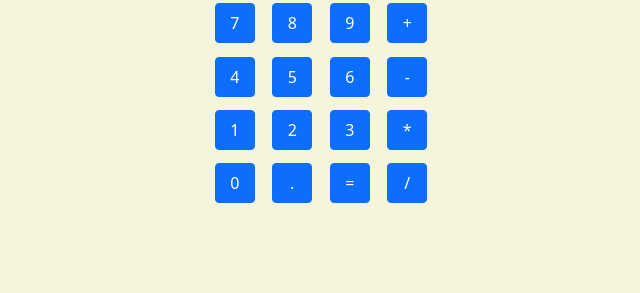
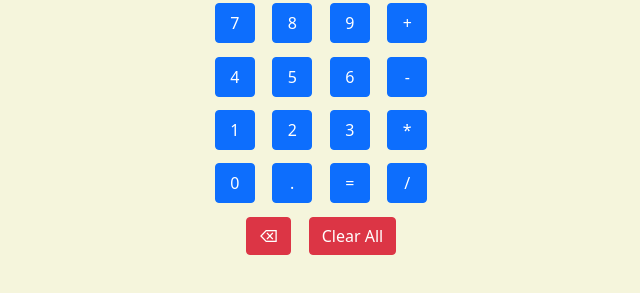
Before and after one commit to arghya17/Calculator, a plain HTML site: page index.html in a window 1280 px wide. Shown: the part 171-464 px from the top of the page, without its empty margins (319-959 px from the left). Drawn offline with nearby package versions, Linux system fonts and the light colour scheme.

Commit message:
Backspace and Clear All Feature added Answer storage corrected too

```diff
--- a/index.html
+++ b/index.html
@@ -133,6 +133,10 @@
           onclick="calculate('/')"
         />
       </div>
+      <div>
+        <input type="button" class="btn btn-danger" value="&#x232b" onclick="extract()" />
+        <input type="button" class="btn btn-danger" value="Clear All" onclick="remove_All()"/>
+      </div>
     </form>
   </body>
 </html>
--- a/script.js
+++ b/script.js
@@ -12,9 +12,21 @@ function myFunction() {
 function answer() {
   try {
     sum = math.evaluate(sum);
+    sum = sum.toString();
     display();
-    sum = "";
   } catch {
     alert("Invalid Expression.Please enter expression carefully");
   }
 }
+function extract() {
+  if (sum.length == 0) {
+    alert("Please enter something before deleting");
+  } else {
+    sum = sum.substr(0, sum.length - 1);
+    display();
+  }
+}
+function remove_All() {
+  sum = "";
+  display();
+}
```
